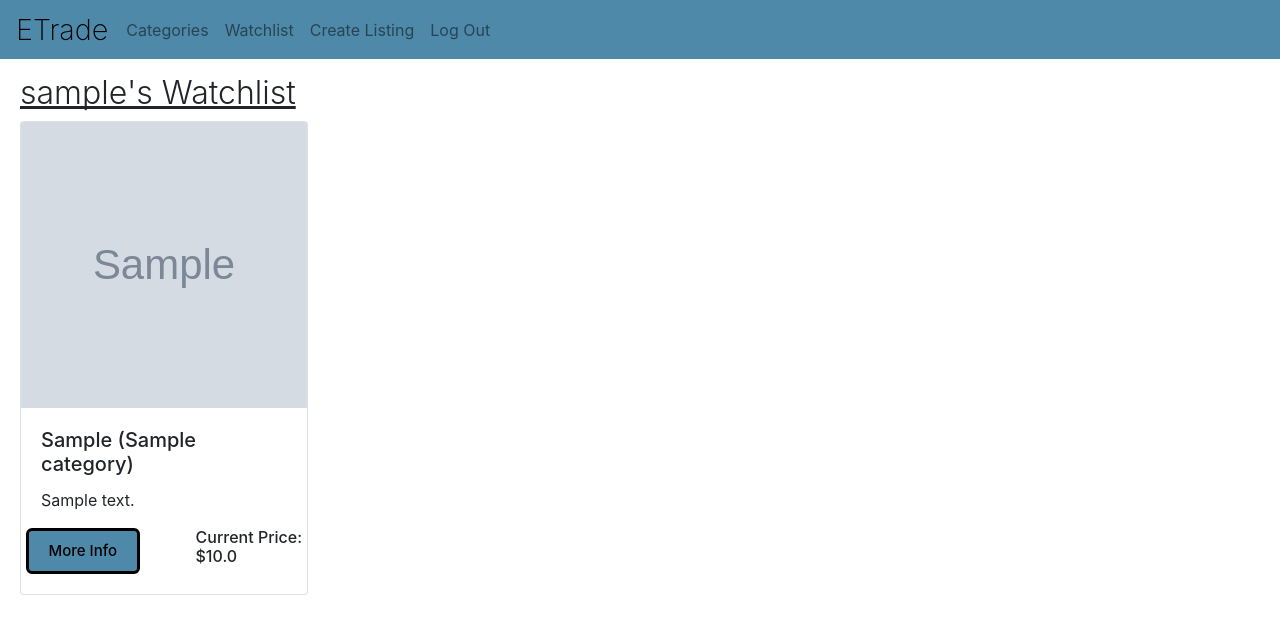
After one commit to Beshoy-Hezky/E-commerce-Auction-Site, a Django app: page /watchlist/ in a window 1280 px wide. The commit adds this page. Shown: the top 634 px of the page. Run offline with Django 3.2, Linux system fonts and the light colour scheme; a user stored in the database is signed in; tables that the repository leaves empty hold one stand-in row (values such as "Sample post"); grey boxes marked "Sample" are stand-in pictures; some libraries are stand-ins or nearby versions.

Commit message:
F04: Add front end of watchlist

```diff
--- a/commerce/auctions/templates/auctions/layout.html
+++ b/commerce/auctions/templates/auctions/layout.html
@@ -21,7 +21,7 @@
         <div class="navbar-collapse">
             <ul class="navbar-nav">
                 <li class="nav-item dropdown">
-                    <a class="nav-link" href="#" onclick="return false;">Categories</a>
+                    <a class="nav-link" href="#" onclick="return false;">Categories </a>
                     <div class="dropdown-content">
                         {% for category in categories %}
                         <a class="dropdown-item" href="{% url 'category' category=category %}" style="color: black;">{{ category }}</a>
@@ -29,6 +29,9 @@
                     </div>
                 </li>
                 {% if user.is_authenticated %}
+                <li class="nav-item">
+                    <a class="nav-link" href="{% url 'watchlist' %}">Watchlist <span class="sr-only">(current)</span></a>
+                </li>
                 <li class="nav-item">
                     <a class="nav-link" href="{% url 'create' %}">Create Listing <span class="sr-only">(current)</span></a>
                 </li>
--- /dev/null
+++ b/commerce/auctions/templates/auctions/watchlist.html
@@ -0,0 +1,34 @@
+{% extends "auctions/layout.html" %}
+
+{% block body %}
+    <h2 class="page-header">{{ request.user }}'s Watchlist</h2>
+    {% for listing in listings %}
+        {% if listing.is_live == True %}
+
+    <div class="card" style="width: 18rem; display: inline-block; margin-right: 10px; margin-bottom: 10px;">
+  <img src="{{listing.image_url}}" class="card-img-top" alt="Picture of {{ listing.header }}" width="286" height="286">
+  <div class="card-body">
+    <h5 class="card-title">{{ listing.header }} ({{ listing.category }})</h5>
+      <!-- Maximum 50 chars -->
+     <p class="card-text">
+  {% if listing.description|length > 112 %}
+    {{ listing.description|slice:":112" }}...
+  {% else %}
+    {{ listing.description }}
+  {% endif %}
+    </p>
+
+
+      <div class="row d-flex justify-content-between">
+          <form action="{% url 'listing' id=listing.id %}" method="get">
+          <button><a href="{% url 'listing' id=listing.id %}" style="color:black;
+        text-decoration: none">More Info</a></button>
+          </form>
+          <h6>Current Price:<br>${{ listing.starting_price }}</h6>
+      </div>
+
+  </div>
+</div>
+        {% endif %}
+    {% endfor %}
+{% endblock %}
```
